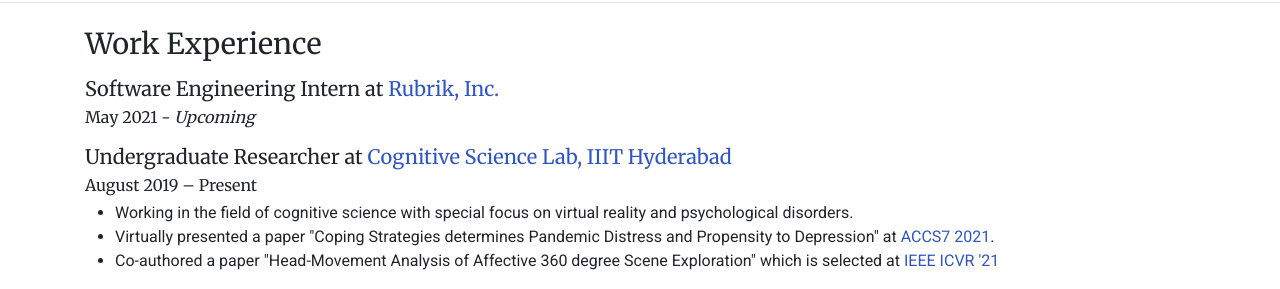
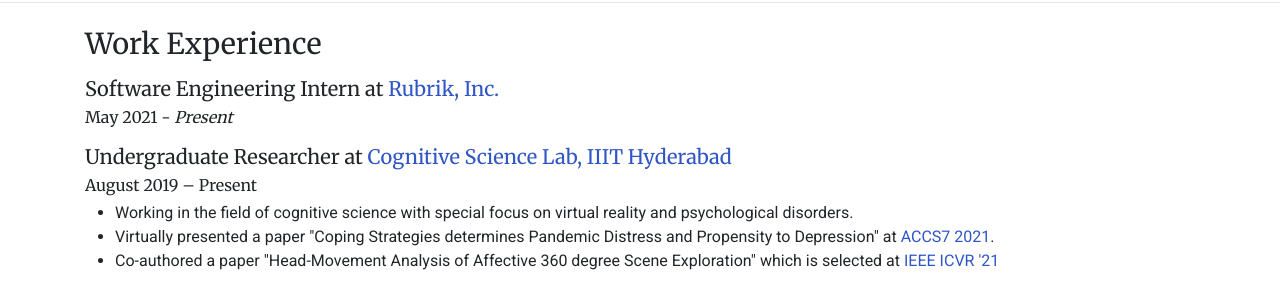
Before and after one commit to rish-singhal/rish-singhal.github.io, a Jekyll site: the page built from pages/resume.html, in a window 1280 px wide. Shown: the part 488-777 px from the top of the page. Built offline with Jekyll 4.4.1, drawn with Linux system fonts in a browser that asks for light colours; nearby versions of some CDN libraries.

Commit message:
Updated resume

```diff
--- a/pages/resume.html
+++ b/pages/resume.html
@@ -39,7 +39,7 @@
   <h4>
     Software Engineering Intern at <a href="https://www.rubrik.com">Rubrik, Inc.</a>
   </h4>
-  <p class="dates">May 2021 - <em>Upcoming</em></p>
+  <p class="dates">May 2021 - <em>Present</em></p>
   <h4>
     Undergraduate Researcher at <a href="https://sites.google.com/view/ps-pacgroup/research/virtual-reality-feel-project">Cognitive Science Lab, IIIT Hyderabad</a>
   </h4>
```
